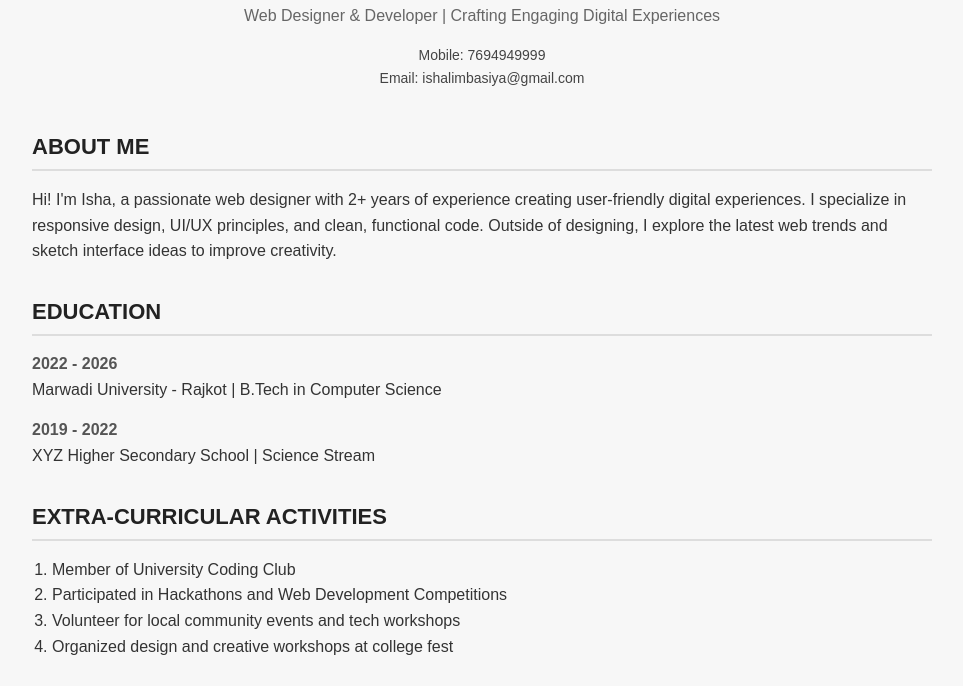
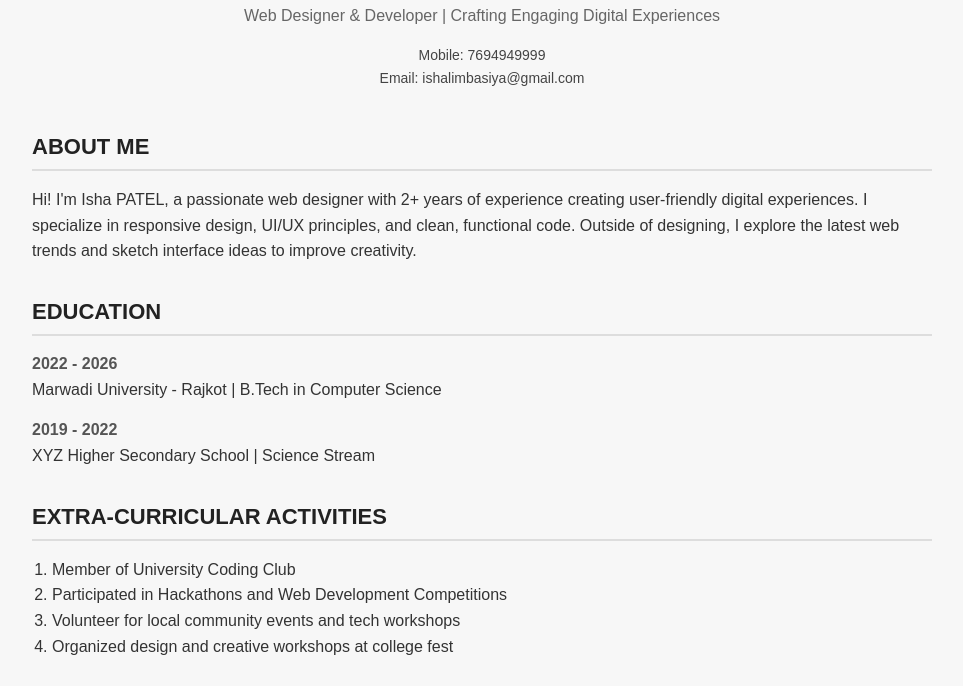
Before and after one commit to ishaaa444/cicdapp, a plain HTML site: page index.html in a window 1280 px wide. Shown: the part 106-792 px from the top of the page, without its empty margins (158-1121 px from the left). Drawn offline with Linux system fonts and the light colour scheme.

Commit message:
Update index.html

```diff
--- a/index.html
+++ b/index.html
@@ -108,7 +108,7 @@
 
     <div class="section">
         <h2>About Me</h2>
-        <p>Hi! I'm Isha, a passionate web designer with 2+ years of experience creating user-friendly digital experiences. I specialize in responsive design, UI/UX principles, and clean, functional code. Outside of designing, I explore the latest web trends and sketch interface ideas to improve creativity.</p>
+        <p>Hi! I'm Isha PATEL, a passionate web designer with 2+ years of experience creating user-friendly digital experiences. I specialize in responsive design, UI/UX principles, and clean, functional code. Outside of designing, I explore the latest web trends and sketch interface ideas to improve creativity.</p>
     </div>
 
     <div class="section">
```
